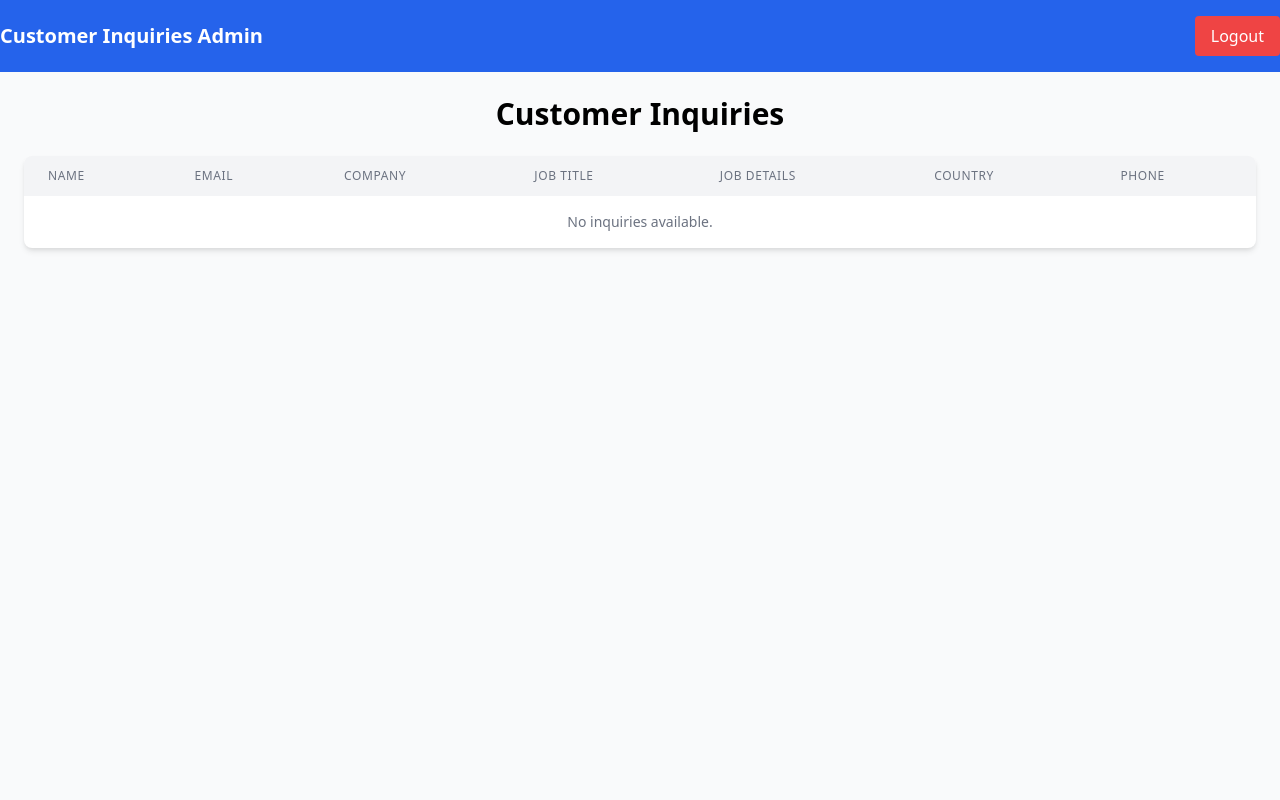
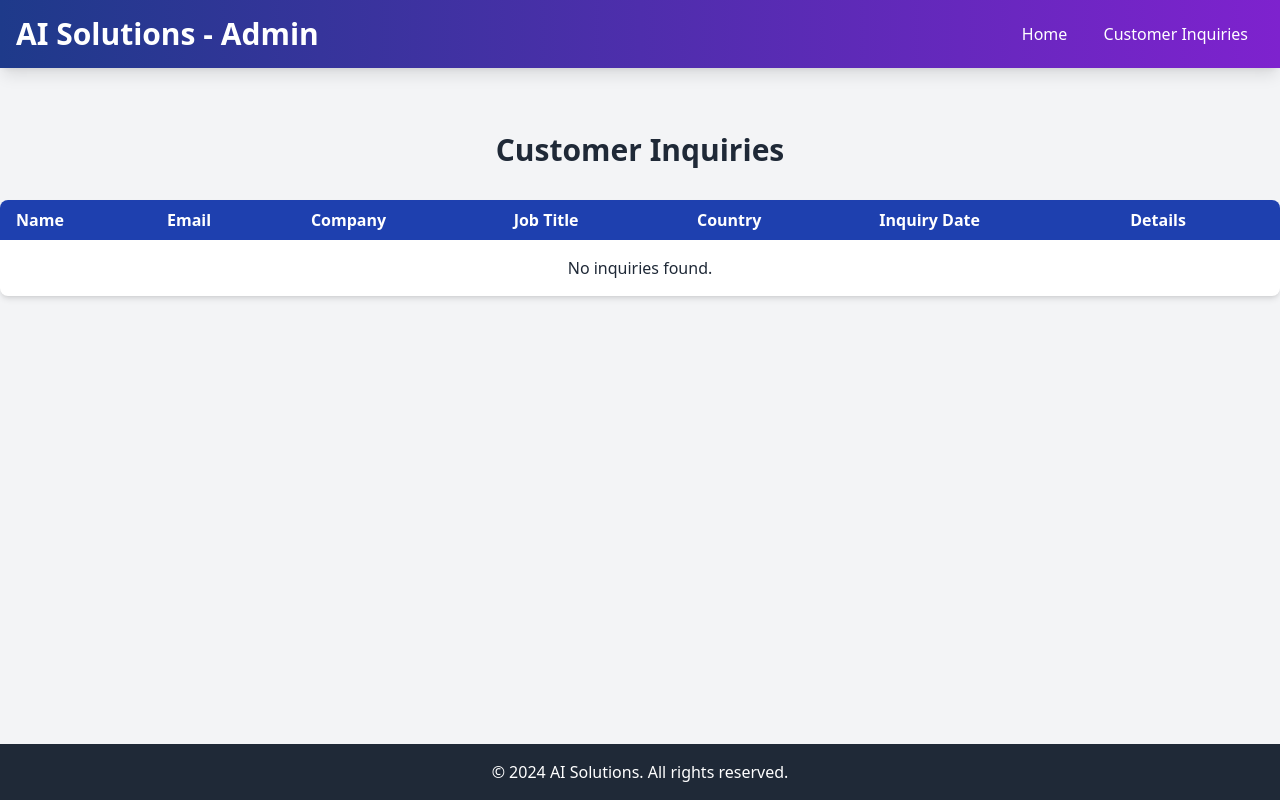
Before and after one commit to Praseeda-mgr/AI-solution, a Django app: page /customer/ in a window 1280 px wide. Run offline with Django 5.2, Linux system fonts and the light colour scheme; some libraries are stand-ins or nearby versions.

Commit message:
First Commit

```diff
--- a/app/templates/admin_area.html
+++ b/app/templates/admin_area.html
@@ -17,7 +17,7 @@
       <nav>
         <ul class="space-y-4">
           <li><a href="/admin-dashboard" class="block px-6 py-3 hover:bg-gray-700">Dashboard</a></li>
-          <li><a href="/customer-inquiries" class="block px-6 py-3 hover:bg-gray-700">Customer Inquiries</a></li>
+          <li><a href="/customer" class="block px-6 py-3 hover:bg-gray-700">Customer Inquiries</a></li>
           <li><a href="/logout" class="block px-6 py-3 hover:bg-gray-700">Logout</a></li>
         </ul>
       </nav>
--- a/app/templates/contact_us.html
+++ b/app/templates/contact_us.html
@@ -16,7 +16,7 @@
           <li><a href="/" class="hover:underline">Home</a></li>
           <li><a href="#solutions" class="hover:underline">Solutions</a></li>
           <li><a href="#feedback" class="hover:underline">Feedback</a></li>
-          <li><a href="#contact" class="hover:underline">Contact Us</a></li>
+          <li><a href="contact/" class="hover:underline">Contact Us</a></li>
         </ul>
       </nav>
     </div>
@@ -90,7 +90,7 @@
   <!-- Footer -->
   <footer class="bg-gray-800 text-white py-6">
     <div class="container mx-auto text-center">
-      <p>&copy; 2024 Company Name. All rights reserved.</p>
+      <p>&copy; 2024 AI solution. All rights reserved.</p>
     </div>
   </footer>
 </body>
--- a/app/templates/customer.html
+++ b/app/templates/customer.html
@@ -1,40 +1,76 @@
-{% extends 'base_generic.html' %}
+<!DOCTYPE html>
+<html lang="en">
+<head>
+<meta charset="UTF-8">
+<meta name="viewport" content="width=device-width, initial-scale=1.0">
+<title>Admin - Customer Inquiries</title>
 
-{% block content %}
-<div class="container mx-auto p-6">
-    <h1 class="text-3xl font-semibold text-center mb-6">Customer Inquiries</h1>
+  <!-- Tailwind CSS via CDN -->
+    <script src="https://cdn.tailwindcss.com"></script>
 
-    <div class="overflow-x-auto bg-white shadow-md rounded-lg">
+</head>
+<body class="bg-gray-100 text-gray-800 flex flex-col min-h-screen">
+
+  <!-- Navbar -->
+<header class="bg-gradient-to-r from-blue-900 to-purple-700 text-white p-4 shadow-lg">
+    <div class="container mx-auto flex justify-between items-center">
+        <h1 class="text-3xl font-bold">AI Solutions - Admin</h1>
+        <nav>
+        <a href="/" class="px-4 py-2 hover:underline">Home</a>
+        <a href="{% url 'admin_area' %}" class="px-4 py-2 hover:underline">Customer Inquiries</a>
+        </nav>
+    </div>
+</header>
+
+<!-- Customer Inquiries Section -->
+<section class="container mx-auto py-16 flex-grow">
+    <div class="text-center mb-8">
+        <h2 class="text-3xl font-bold text-gray-800">Customer Inquiries</h2>
+    </div>
+
+    <!-- Table of Customer Inquiries -->
+    <div class="overflow-x-auto bg-white rounded-lg shadow-md">
     <table class="min-w-full table-auto">
-            <thead>
-                <tr class="bg-gray-100">
-                    <th class="px-6 py-3 text-left text-xs font-medium text-gray-500 uppercase tracking-wider">Name</th>
-                    <th class="px-6 py-3 text-left text-xs font-medium text-gray-500 uppercase tracking-wider">Email</th>
-                    <th class="px-6 py-3 text-left text-xs font-medium text-gray-500 uppercase tracking-wider">Company</th>
-                    <th class="px-6 py-3 text-left text-xs font-medium text-gray-500 uppercase tracking-wider">Job Title</th>
-                    <th class="px-6 py-3 text-left text-xs font-medium text-gray-500 uppercase tracking-wider">Job Details</th>
-                    <th class="px-6 py-3 text-left text-xs font-medium text-gray-500 uppercase tracking-wider">Country</th>
-                    <th class="px-6 py-3 text-left text-xs font-medium text-gray-500 uppercase tracking-wider">Phone</th>
+        <thead class="bg-blue-800 text-white">
+        <tr>
+            <th class="px-4 py-2 text-left">Name</th>
+            <th class="px-4 py-2 text-left">Email</th>
+            <th class="px-4 py-2 text-left">Company</th>
+            <th class="px-4 py-2 text-left">Job Title</th>
+            <th class="px-4 py-2 text-left">Country</th>
+            <th class="px-4 py-2 text-left">Inquiry Date</th>
+            <th class="px-4 py-2 text-left">Details</th>
         </tr>
         </thead>
         <tbody>
             {% for inquiry in inquiries %}
-                    <tr class="border-b hover:bg-gray-50">
-                        <td class="px-6 py-4 text-sm text-gray-800">{{ inquiry.name }}</td>
-                        <td class="px-6 py-4 text-sm text-gray-800">{{ inquiry.email }}</td>
-                        <td class="px-6 py-4 text-sm text-gray-800">{{ inquiry.company_name }}</td>
-                        <td class="px-6 py-4 text-sm text-gray-800">{{ inquiry.job_title }}</td>
-                        <td class="px-6 py-4 text-sm text-gray-800">{{ inquiry.job_details }}</td>
-                        <td class="px-6 py-4 text-sm text-gray-800">{{ inquiry.country }}</td>
-                        <td class="px-6 py-4 text-sm text-gray-800">{{ inquiry.phone }}</td>
+            <tr class="border-b">
+                <td class="px-4 py-2">{{ inquiry.name }}</td>
+                <td class="px-4 py-2">{{ inquiry.email }}</td>
+                <td class="px-4 py-2">{{ inquiry.company_name }}</td>
+                <td class="px-4 py-2">{{ inquiry.job_title }}</td>
+                <td class="px-4 py-2">{{ inquiry.country }}</td>
+                <td class="px-4 py-2">{{ inquiry.inquiry_date }}</td>
+                <td class="px-4 py-2">
+                <a href="{% url 'view_inquiry' inquiry.id %}" class="text-blue-600 hover:underline">View</a>
+                </td>
             </tr>
             {% empty %}
             <tr>
-                        <td colspan="7" class="px-6 py-4 text-sm text-gray-500 text-center">No inquiries available.</td>
+                <td colspan="7" class="text-center py-4">No inquiries found.</td>
             </tr>
         {% endfor %}
         </tbody>
         </table>
     </div>
+</section>
+
+  <!-- Footer -->
+<footer class="bg-gray-800 text-white py-4 mt-16 w-full fixed bottom-0">
+    <div class="container mx-auto text-center">
+    <p>&copy; 2024 AI Solutions. All rights reserved.</p>
     </div>
-{% endblock %}
+</footer>
+
+</body>
+</html>
--- a/app/urls.py
+++ b/app/urls.py
@@ -6,5 +6,6 @@ urlpatterns = [
     path("contact-us/", contact_us, name="contact_us"),
     path("admin-area/", admin_area, name="admin_area"),
     path('thankyou/', thank_you, name='thank_you'),
-    path('customer/', CustomerInquiry, name="customer"),
+    path('customer/', customer, name="customer"),
+    path('inquiry/<int:id>/',view_inquiry, name="inquiry"),
 ]
--- a/app/views.py
+++ b/app/views.py
@@ -25,5 +25,18 @@ def admin_area(request):
 def thank_you(request):
     return render(request, "thank_you.html")
 
-def CustomerInquiry(request):
+def customer(request):
     return render(request, "customer.html")
+
+
+# View_inquiry details
+from django.shortcuts import render, get_object_or_404
+from .models import CustomerInquiry
+def view_inquiry(request, id):
+    inquiry = get_object_or_404(CustomerInquiry, id=id)
+    return render(request, "view_inquiry.html", {"inquiry": inquiry})
+
+
+def software_solution(request, solution_id):
+    solution = SoftwareSolution.objects.get(id=solution_id)
+    return render(request, "software_solution.html", {"solution": solution})
```
Also changed, not shown: app/templates/home.html (+41 -98 lines), app/templates/view_inquiry.html (added, +47 -0 lines), db.sqlite3. Lines whose indentation alone changed are shown as unchanged.
